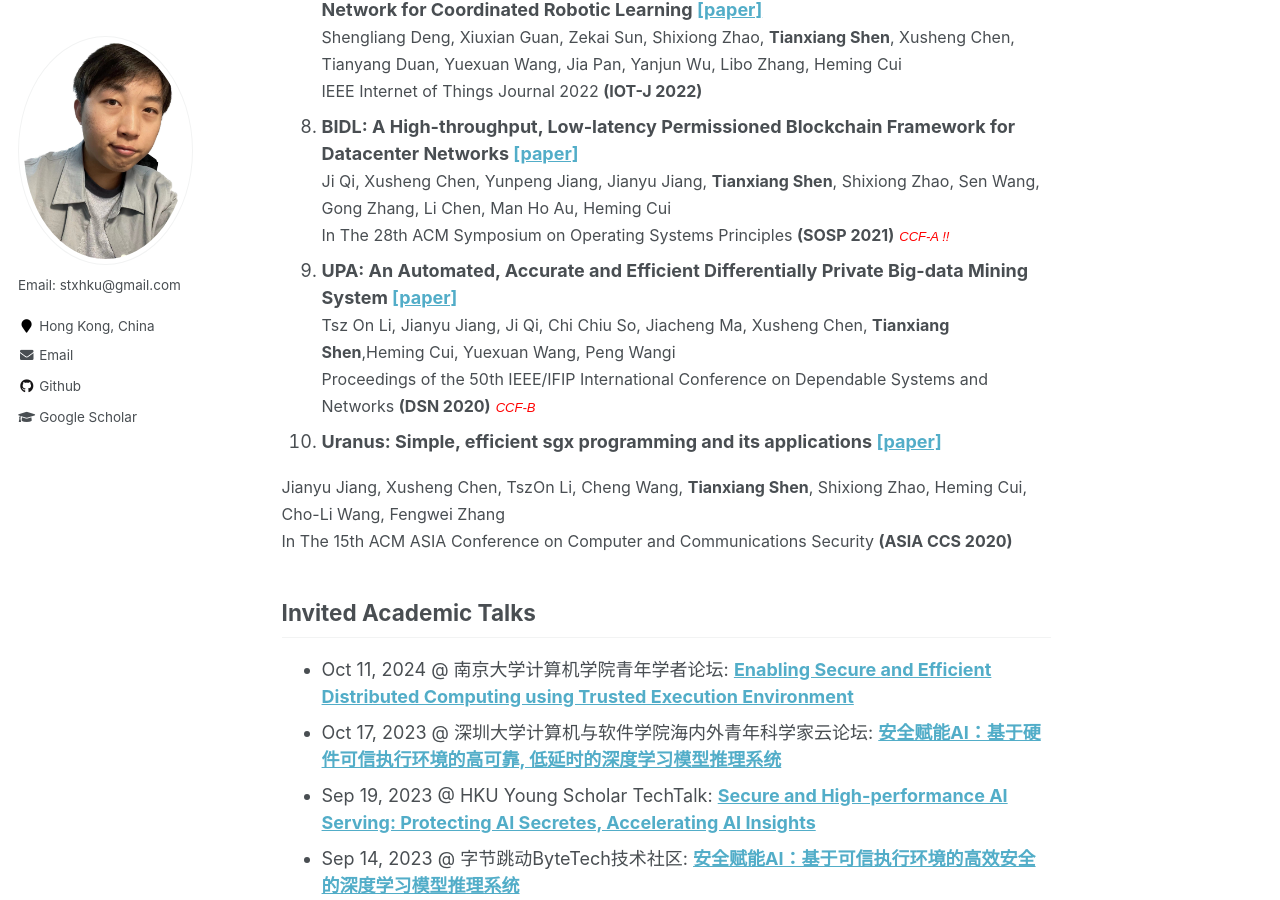
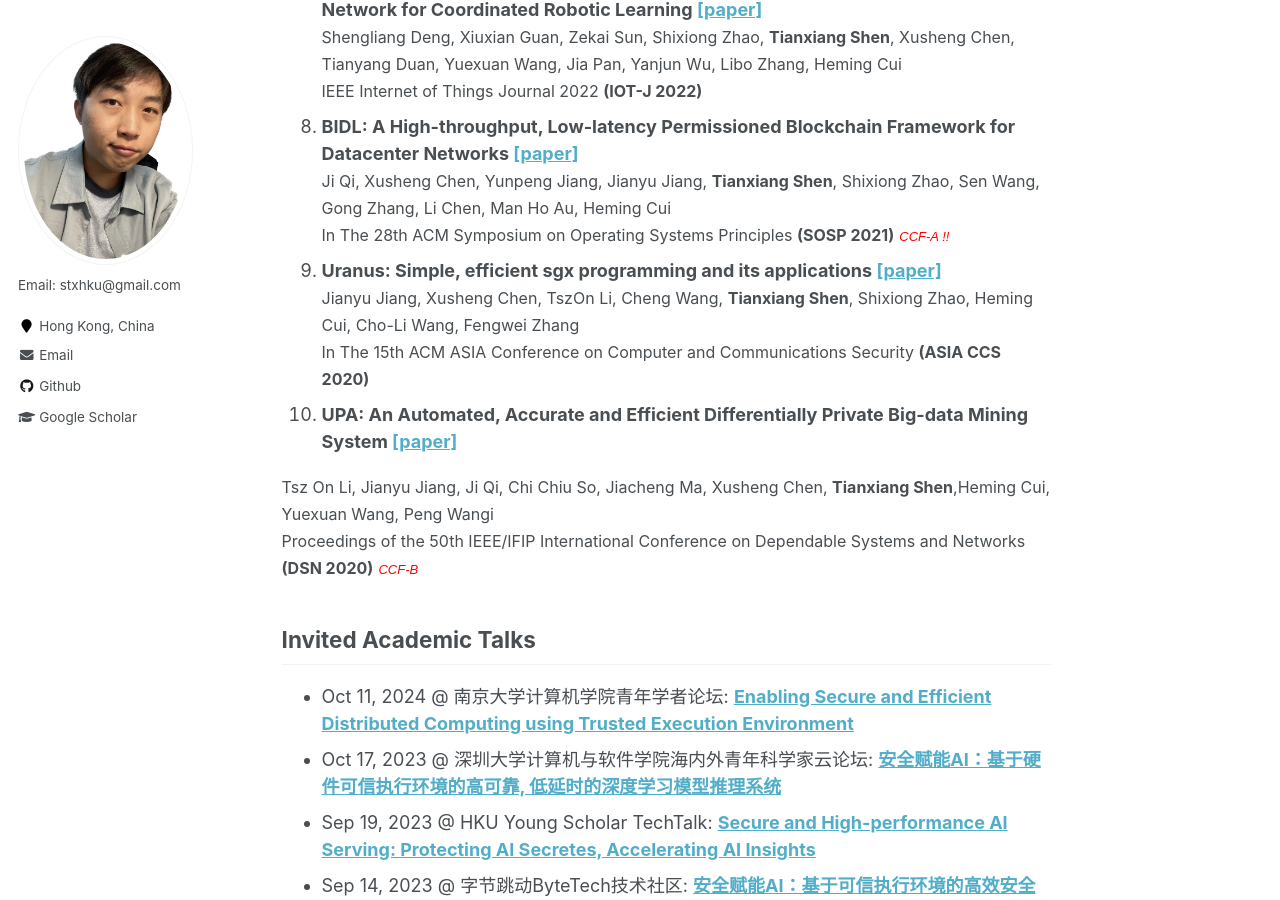
Before and after one commit to tianxiang999/tianxiang999.github.io, a Jekyll site: the page built from _pages/about.md, in a window 1280 px wide and 900 px high, scrolled down 1474 px. Built offline with Jekyll 4.4.1, drawn with Linux system fonts in a browser that asks for light colours; comment, search, counter and statistics services are not loaded; some of the changed text lies outside the part shown.

Commit message:
Update about.md

```diff
--- a/_pages/about.md
+++ b/_pages/about.md
@@ -30,7 +30,7 @@ Selected Publications
 1. <strong>OPERA: Achieving Secure and High-performance OLAP with Parallelized Homomorphic Comparisons [[paper]]()</strong>
   <br>
    <font size="3"> Qi Hu, Wei Chen, <strong>Tianxiang Shen*(<em style="color:
-   red;">Corresponding Author</em>)</strong>，Xin Yao,
+   red;">Corresponding Author</em>)</strong>, Xin Yao,
    Nicholas Zhang, Heming Cui, Siu-Ming Yiu<br>IEEE Symposium on Security and Privacy <strong>(S&P 2025)</strong></font><font size="2"
    face="arial" color="red"><i>CCF-A !!</i></font>
 
@@ -79,17 +79,18 @@ Selected Publications
    <strong>Tianxiang Shen</strong>, Shixiong Zhao, Sen Wang, Gong Zhang, Li
    Chen, Man Ho Au, Heming Cui<br>In The 28th ACM Symposium on Operating Systems Principles <strong>(SOSP 2021)</strong></font><font size="2" face="arial" color="red"><i>CCF-A !!</i></font>
 
-9. <strong>UPA: An Automated, Accurate and Efficient Differentially Private Big-data Mining System [[paper]](https://i.cs.hku.hk/~heming/papers/dsn20-upa.pdf)</strong>
-  <br>
-   <font size="3">Tsz On Li, Jianyu Jiang, Ji Qi, Chi Chiu So, Jiacheng Ma, Xusheng Chen, <strong>Tianxiang Shen</strong>,Heming Cui, Yuexuan Wang, Peng Wangi<br>Proceedings of the 50th IEEE/IFIP International Conference on Dependable Systems and Networks <strong>(DSN 2020)</strong></font><font size="2" face="arial"
-   color="red"><i>CCF-B</i></font>
-
-10. <strong>Uranus: Simple, efficient sgx programming and its applications [[paper]](https://i.cs.hku.hk/~heming/papers/asiaccs20-uranus.pdf)</strong>
+9. <strong>Uranus: Simple, efficient sgx programming and its applications [[paper]](https://i.cs.hku.hk/~heming/papers/asiaccs20-uranus.pdf)</strong>
   <br>
    <font size="3">Jianyu Jiang, Xusheng Chen, TszOn Li, Cheng Wang,
    <strong>Tianxiang Shen</strong>, Shixiong Zhao, Heming Cui, Cho-Li Wang,
    Fengwei Zhang<br>In The 15th ACM ASIA Conference on Computer and Communications
    Security <strong>(ASIA CCS 2020)</strong></font>
+
+
+10. <strong>UPA: An Automated, Accurate and Efficient Differentially Private Big-data Mining System [[paper]](https://i.cs.hku.hk/~heming/papers/dsn20-upa.pdf)</strong>
+  <br>
+   <font size="3">Tsz On Li, Jianyu Jiang, Ji Qi, Chi Chiu So, Jiacheng Ma, Xusheng Chen, <strong>Tianxiang Shen</strong>,Heming Cui, Yuexuan Wang, Peng Wangi<br>Proceedings of the 50th IEEE/IFIP International Conference on Dependable Systems and Networks <strong>(DSN 2020)</strong></font><font size="2" face="arial"
+   color="red"><i>CCF-B</i></font>
 
 
 Invited Academic Talks
```
